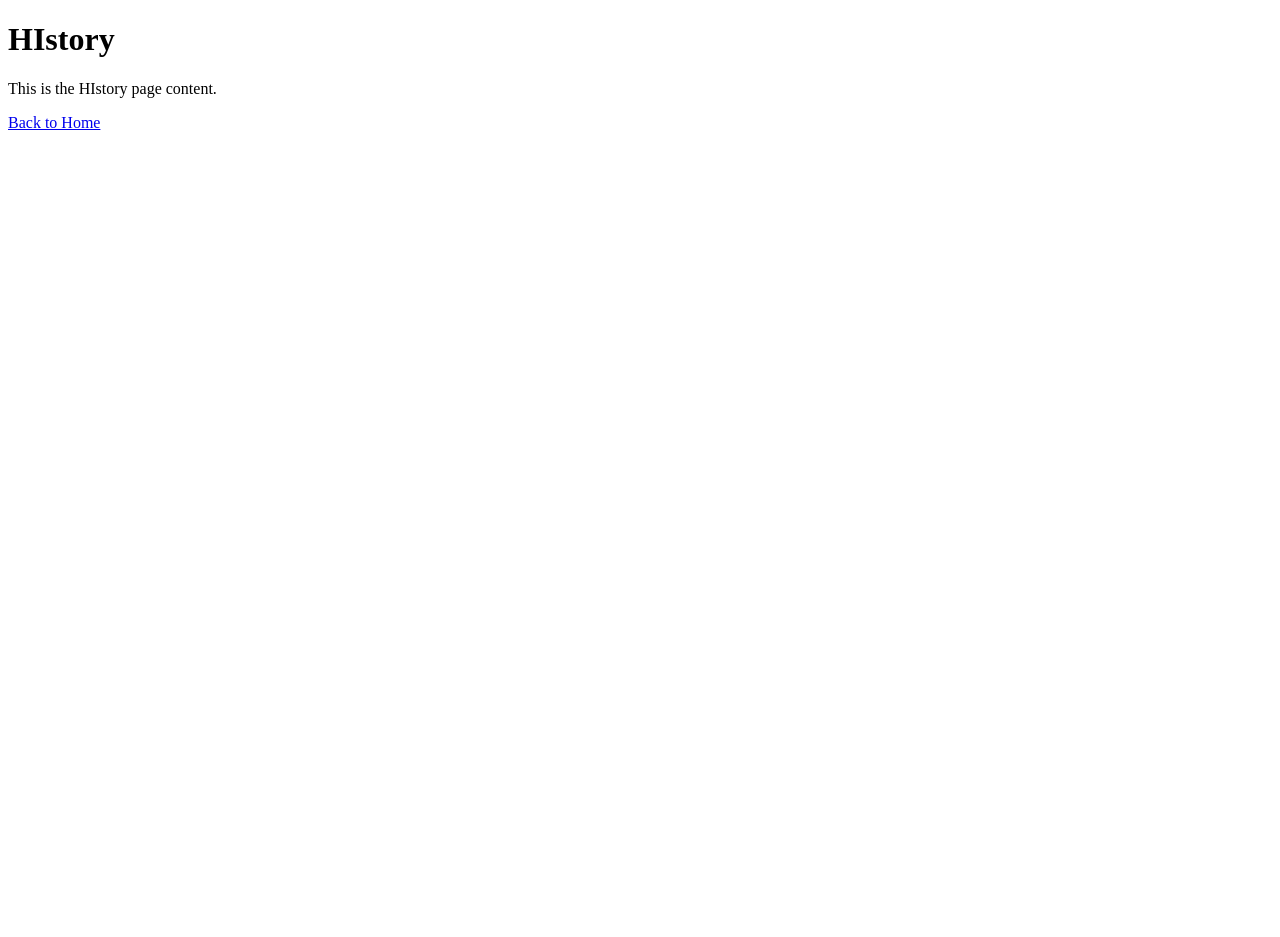
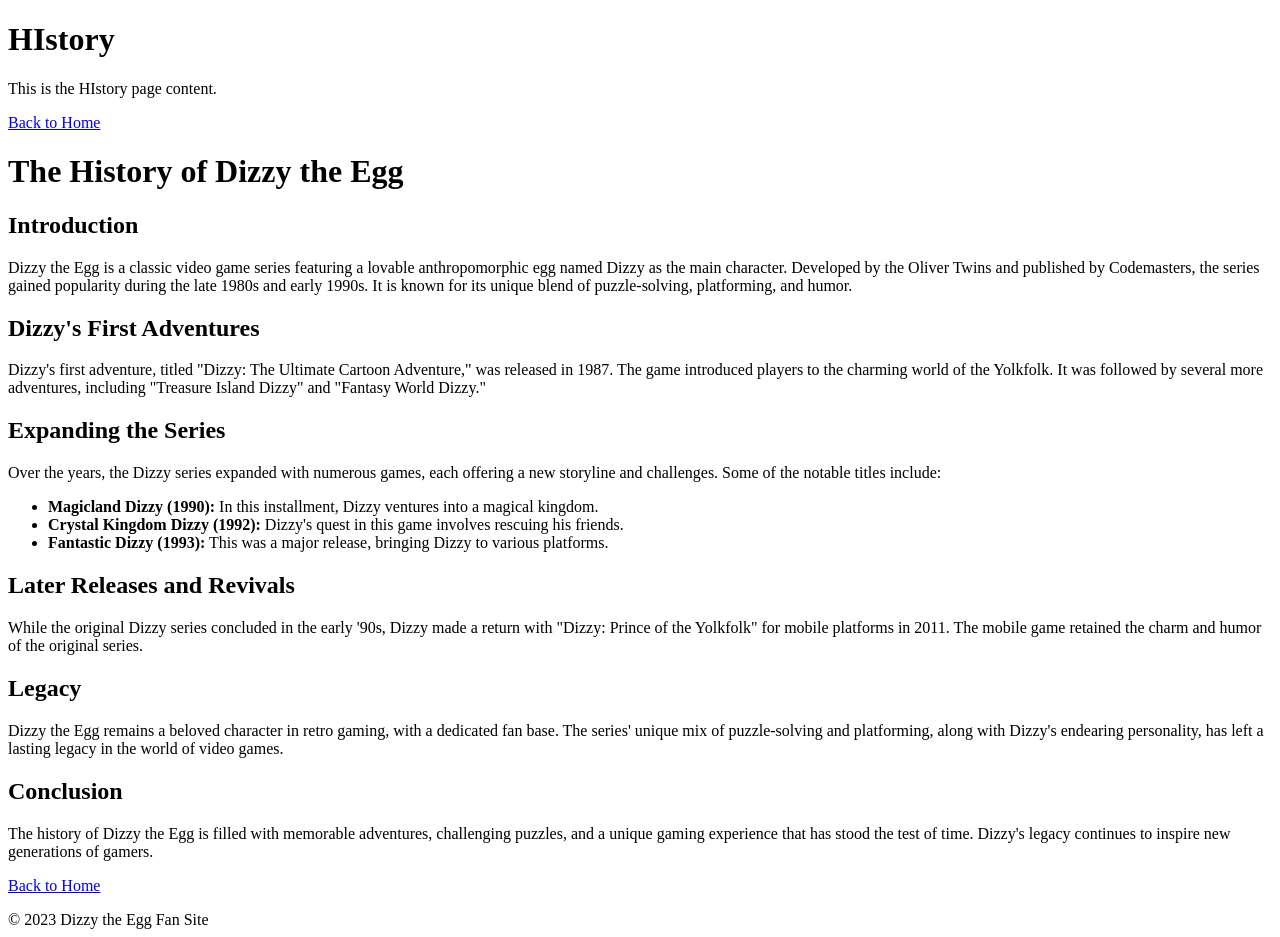
Before and after one commit to three-kings-code/terraform-beginner-bootcamp-2023, a plain HTML site: page public/history.html in a window 1280 px wide. Before the commit the page ends 800 px from the top, so only its background shows below. Drawn offline with Linux system fonts and the light colour scheme.

Commit message:
Update history.html

```diff
--- a/public/history.html
+++ b/public/history.html
@@ -1,7 +1,7 @@
 <!DOCTYPE html>
 <html>
 <head>
-    <title>HIstory - Dizzy Prince of the Yolkfolk</title>
+    <title>History - Dizzy Prince of the Yolkfolk</title>
     <!-- Include any specific styles or scripts for this page if necessary -->
 </head>
 <body>
@@ -10,3 +10,61 @@
     <a href="index.html">Back to Home</a>
 </body>
 </html>
+
+
+<!DOCTYPE html>
+<html>
+<head>
+    <title>History - Dizzy Prince of the Yolkfolk</title>
+</head>
+<body>
+    <h1>The History of Dizzy the Egg</h1>
+
+    <h2>Introduction</h2>
+    <p>
+        Dizzy the Egg is a classic video game series featuring a lovable anthropomorphic egg named Dizzy as the main character. Developed by the Oliver Twins and published by Codemasters, the series gained popularity during the late 1980s and early 1990s. It is known for its unique blend of puzzle-solving, platforming, and humor.
+    </p>
+
+    <h2>Dizzy's First Adventures</h2>
+    <p>
+        Dizzy's first adventure, titled "Dizzy: The Ultimate Cartoon Adventure," was released in 1987. The game introduced players to the charming world of the Yolkfolk. It was followed by several more adventures, including "Treasure Island Dizzy" and "Fantasy World Dizzy."
+    </p>
+
+    <h2>Expanding the Series</h2>
+    <p>
+        Over the years, the Dizzy series expanded with numerous games, each offering a new storyline and challenges. Some of the notable titles include:
+    </p>
+    <ul>
+        <li>
+            <strong>Magicland Dizzy (1990):</strong> In this installment, Dizzy ventures into a magical kingdom.
+        </li>
+        <li>
+            <strong>Crystal Kingdom Dizzy (1992):</strong> Dizzy's quest in this game involves rescuing his friends.
+        </li>
+        <li>
+            <strong>Fantastic Dizzy (1993):</strong> This was a major release, bringing Dizzy to various platforms.
+        </li>
+    </ul>
+
+    <h2>Later Releases and Revivals</h2>
+    <p>
+        While the original Dizzy series concluded in the early '90s, Dizzy made a return with "Dizzy: Prince of the Yolkfolk" for mobile platforms in 2011. The mobile game retained the charm and humor of the original series.
+    </p>
+
+    <h2>Legacy</h2>
+    <p>
+        Dizzy the Egg remains a beloved character in retro gaming, with a dedicated fan base. The series' unique mix of puzzle-solving and platforming, along with Dizzy's endearing personality, has left a lasting legacy in the world of video games.
+    </p>
+
+    <h2>Conclusion</h2>
+    <p>
+        The history of Dizzy the Egg is filled with memorable adventures, challenging puzzles, and a unique gaming experience that has stood the test of time. Dizzy's legacy continues to inspire new generations of gamers.
+    </p>
+
+    <p><a href="index.html">Back to Home</a></p>
+
+    <footer>
+        &copy; 2023 Dizzy the Egg Fan Site
+    </footer>
+</body>
+</html>
```
